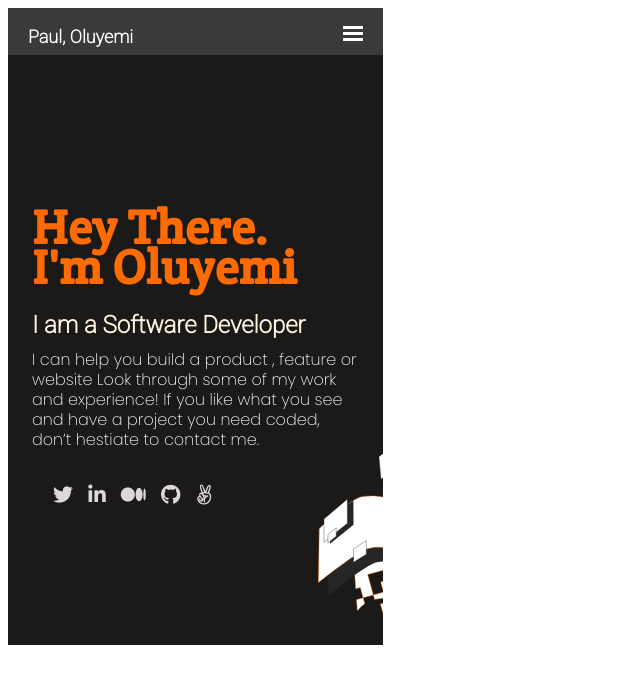
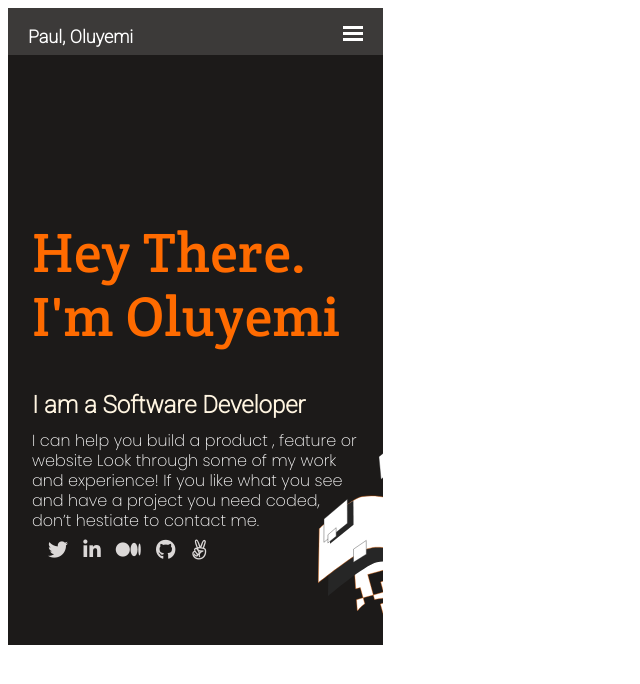
Before and after one commit to Ol-create/New-Mobile-Portfolio-Project, a website: page index.html in a window 1280 px wide. Shown: the whole page, without its empty margins (0-640 px from the left). Drawn offline with Linux system fonts and the light colour scheme.

Commit message:
Add greeting-text into section tag in index.html

```diff
--- a/index.html
+++ b/index.html
@@ -27,11 +27,9 @@
         </nav>
     </header>
     <main id="container">
-        <header id="greetText">
-            <h1>Hey There.<br>
+        <section>
+            <h1 id="greetText">Hey There.<br>
                 I'm Oluyemi</h1>
-        </header>
-        <section>
             <h2 id="jobTitle">I am a Software Developer</h2>
             <p id="description">I can help you build a product , feature or website Look through
                 some of my work and experience! If you like what you see and
--- a/styles.css
+++ b/styles.css
@@ -30,6 +30,8 @@
   margin-left: 20px;
   font-size: 18px;
   font-family: "Roboto", sans-serif;
+  align-items: center;
+  padding-bottom: 15px;
 }
 
 #greetText {
@@ -41,8 +43,8 @@
   font-family: "Crete Round", sans-serif;
   font-style: normal;
   font-weight: normal;
-  font-size: 24px;
-  line-height: 40px;
+  font-size: 56px;
+  line-height: 64px;
   letter-spacing: 0.37px;
   color: #ff6b00;
 }
@@ -103,8 +105,8 @@
   position: absolute;
   width: 200px;
   height: 27px;
-  left: 5px;
-  top: 415px;
+  left: 0px;
+  top: 470px;
   display: flex;
   justify-content: space-between;
 }
```
